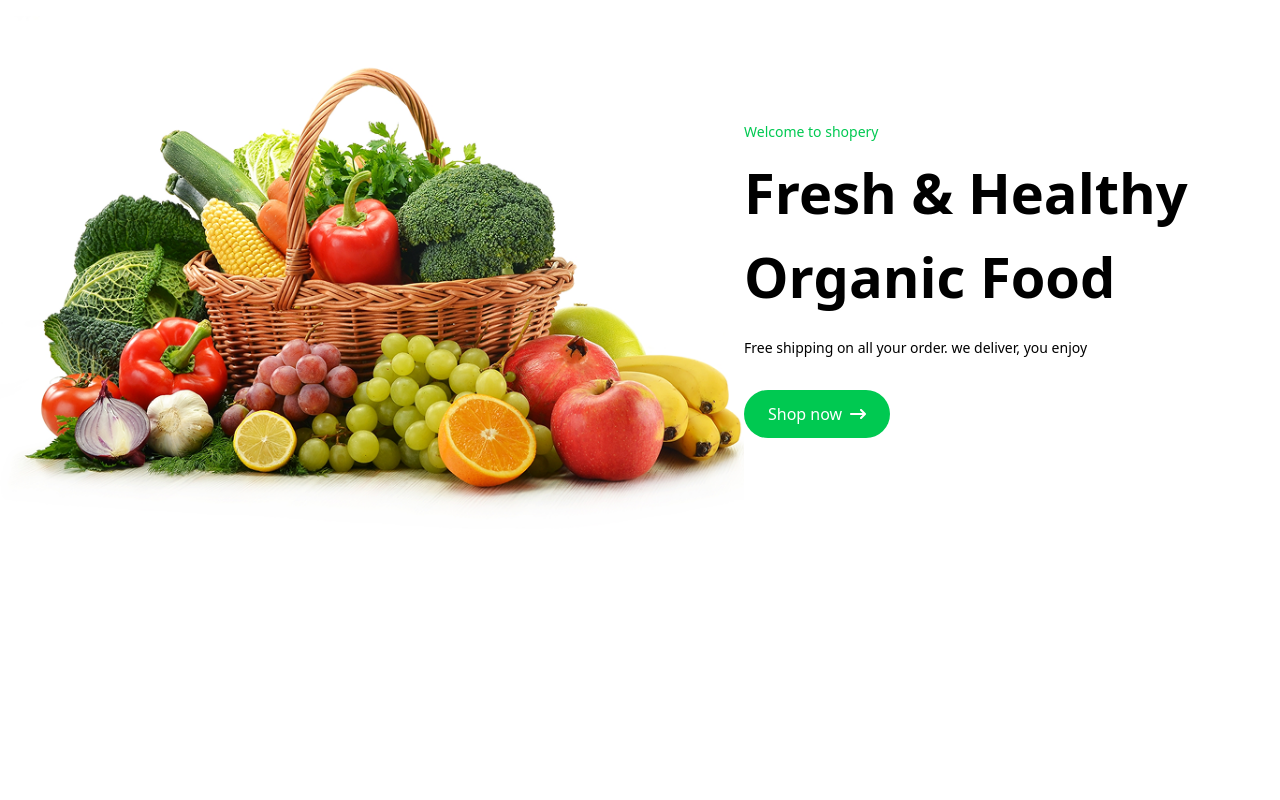
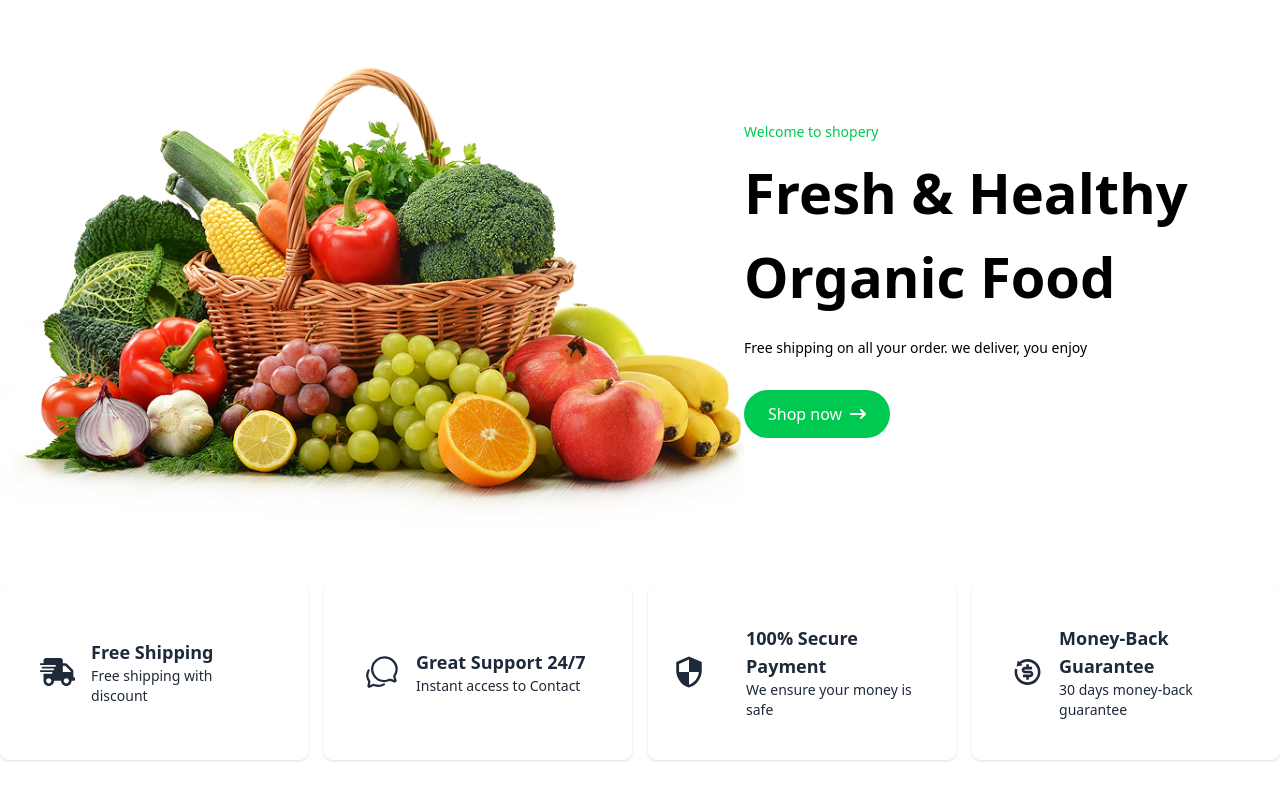
Before and after one commit to mahirTheCoder/Organic-E-Commerce, a Next.js app: page / in a window 1280 px wide. Shown: the part 362-1162 px from the top of the page. Before the commit the page ends 906 px from the top, so only its background shows below. Built offline with nearby package versions, Linux system fonts and the light colour scheme.

Commit message:
hero section complete

```diff
--- /dev/null
+++ b/src/app/Components/Hero.jsx
@@ -0,0 +1,63 @@
+import React from "react";
+import { FaShippingFast } from "react-icons/fa";
+import { IoChatbubblesOutline } from "react-icons/io5";
+import { MdOutlineSecurity } from "react-icons/md";
+import { RiRefund2Line } from "react-icons/ri";
+
+const Hero = () => {
+  return (
+    <>
+      <div className="w-full bg-white">
+        <div className="container mx-auto py-10 grid grid-cols-1 md:grid-cols-4 gap-4">
+
+          {/* BOX 1 */}
+          <div className="flex items-center gap-4 p-10 bg-white shadow rounded-lg
+                          text-gray-800 transition-all duration-300
+                          hover:bg-green-500 hover:text-white cursor-pointer">
+            <FaShippingFast className="text-4xl" />
+            <div>
+              <h3 className="font-semibold text-lg">Free Shipping</h3>
+              <p className="text-sm">Free shipping with discount</p>
+            </div>
+          </div>
+
+          {/* BOX 2 */}
+          <div className="flex items-center gap-4 p-10 bg-white shadow rounded-lg
+                          text-gray-800 transition-all duration-300
+                          hover:bg-green-500 hover:text-white cursor-pointer">
+            <IoChatbubblesOutline className="text-4xl" />
+            <div>
+              <h3 className="font-semibold text-lg">Great Support 24/7</h3>
+              <p className="text-sm">Instant access to Contact</p>
+            </div>
+          </div>
+
+          {/* BOX 3 */}
+          <div className="flex items-center gap-10 p-6 bg-white shadow rounded-lg
+                          text-gray-800 transition-all duration-300
+                          hover:bg-green-500 hover:text-white cursor-pointer">
+            <MdOutlineSecurity className="text-4xl" />
+            <div>
+              <h3 className="font-semibold text-lg">100% Secure Payment</h3>
+              <p className="text-sm">We ensure your money is safe</p>
+            </div>
+          </div>
+
+          {/* BOX 4 */}
+          <div className="flex items-center gap-4 p-10 bg-white shadow rounded-lg
+                          text-gray-800 transition-all duration-300
+                          hover:bg-green-500 hover:text-white cursor-pointer">
+            <RiRefund2Line className="text-4xl" />
+            <div>
+              <h3 className="font-semibold text-lg">Money-Back Guarantee</h3>
+              <p className="text-sm">30 days money-back guarantee</p>
+            </div>
+          </div>
+
+        </div>
+      </div>
+    </>
+  );
+};
+
+export default Hero;
--- a/src/app/page.jsx
+++ b/src/app/page.jsx
@@ -1,10 +1,12 @@
 import React from "react";
 import Banner from "./Components/Banner";
+import Hero from "./Components/Hero";
 
 const page = () => {
   return (
     <>
    <Banner/>
+   <Hero/>
     </>
   );
 };
```
